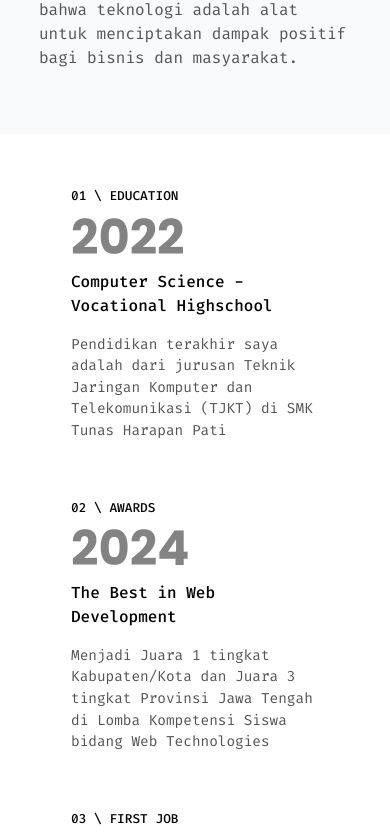
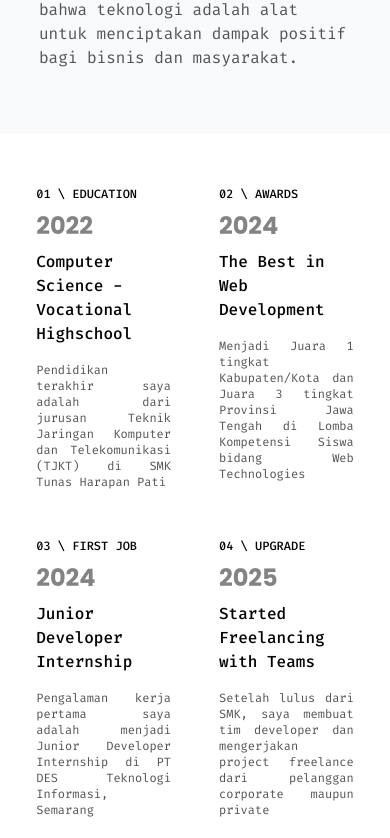
Before and after one commit to rikiulirniam/portofolio, a React (Vite) app: page / in a window 390 px wide. Shown: the part 1658-2496 px from the top of the page. Built offline with nearby package versions, Linux system fonts and the light colour scheme; the HTML template or start-up script is replaced by a standard one.

Commit message:
style: relayouting timeline

```diff
--- a/src/components/Timeline.tsx
+++ b/src/components/Timeline.tsx
@@ -3,18 +3,18 @@ import data from "../resource/index.json"
 export const Timeline = () => {
     return (
         <section  id='timeline' className='flex justify-center flex-col items-center bg-[#ffffff] text-black'>
-            <div className="flex justify-center flex-wrap py-8 gap-4">
+            <div className="grid grid-cols-2 md:grid-cols-4 w-11/12 py-8 gap-2 md:gap-4">
             {data && data.pengalaman.map((item, key) => (
 
-              <div className="flex flex-col  border- p-5 w-72 " key={key} >
-                <p className='text-[0.8em] font-medium'>{item.tag}</p>
+              <div className="flex flex-col  border- p-5 " key={key} >
+                <p className='md:text-[0.8em] text-xs font-medium'>{item.tag}</p>
                 <div className="flex items-center py-2">
-                  <h2 className='text-5xl font-bold text-[#464646ab] '>
+                  <h2 className='md:text-5xl text-2xl font-bold text-[#464646ab] '>
                     {item.year}
                   </h2>
                 </div>
-                  <p className='pb-4  font-medium text-[1em]'>{item.subheading}</p>
-                  <p className='text-[#535353] text-[0.9em]'>{item.text}</p>
+                  <p className='pb-4  font-medium text-md md:text-[1em]'>{item.subheading}</p>
+                  <p className='text-[#535353] text-justify md:align-left text-xs md:text-[0.9em]'>{item.text}</p>
               </div>
               ))}
             </div>
```
